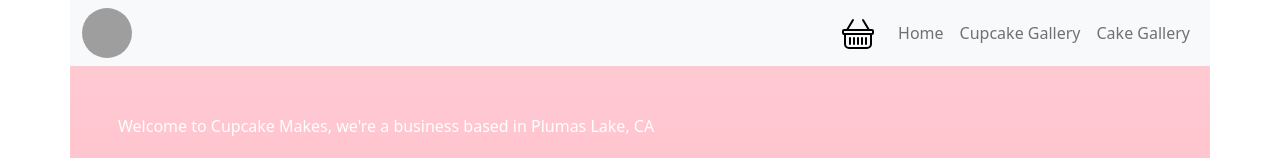
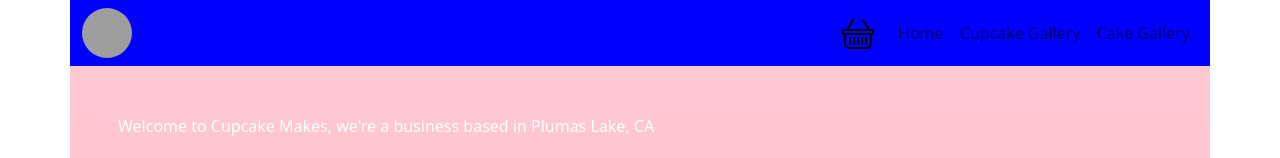
Before and after one commit to Gurb-S/cupcakemakes, a React (Create React App) app: page / in a window 1280 px wide. Shown: the top 158 px of the page. Built offline with nearby package versions, Linux system fonts and the light colour scheme; grey boxes are pictures that could not be loaded.

Commit message:
change property of light

```diff
--- a/src/custom.scss
+++ b/src/custom.scss
@@ -2,6 +2,7 @@
 $primary: red;
 $secondary: pink;
 $dark: black;
+$light: blue;
 
 
 
```
